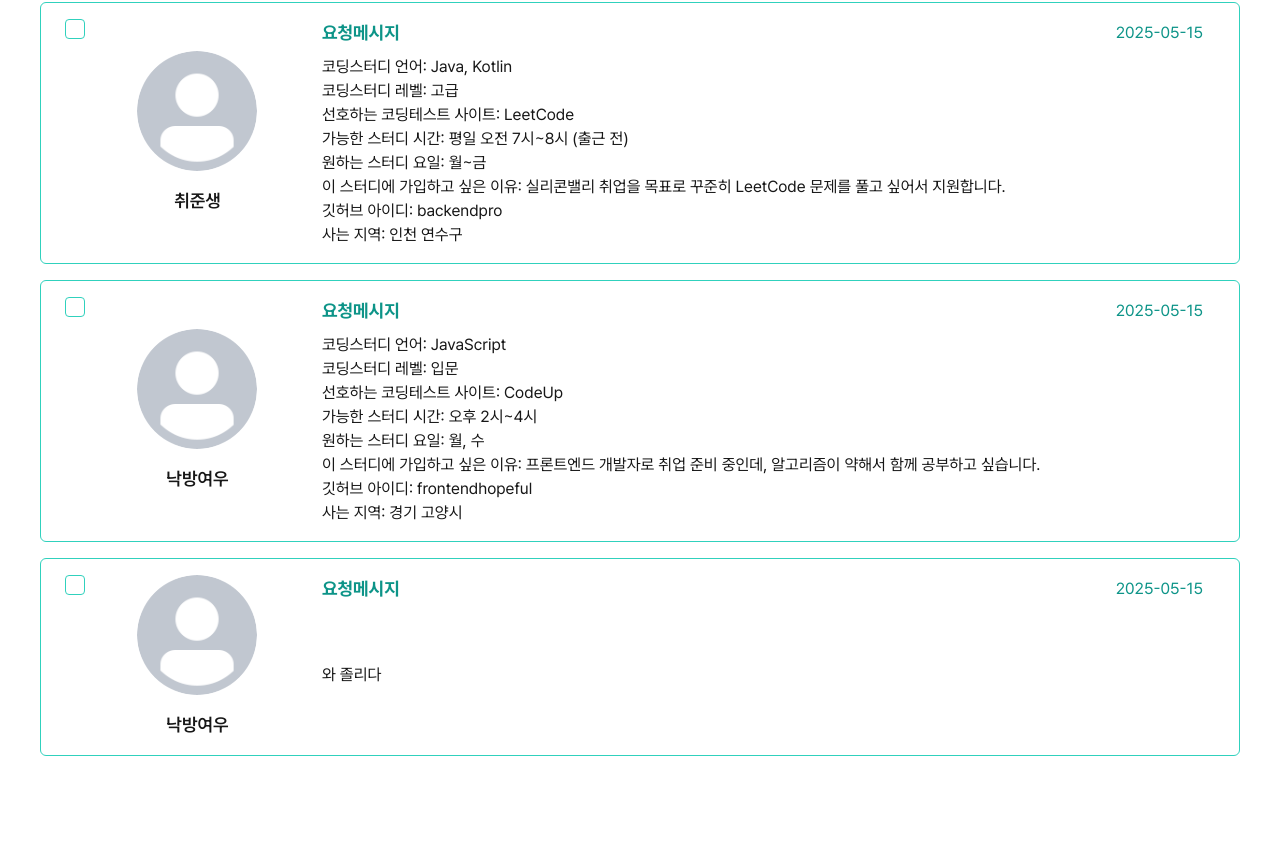
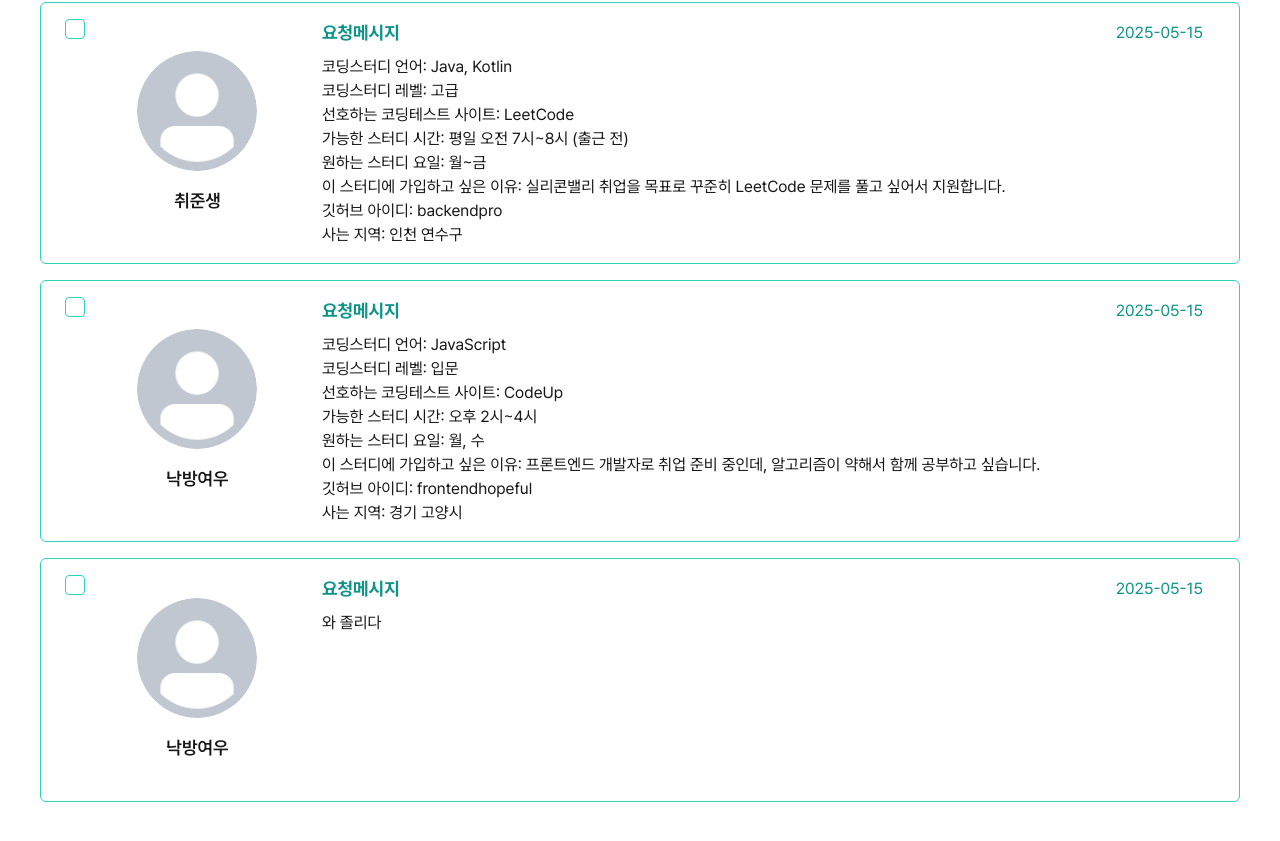
Before and after one commit to Nubblee/NubbleV2-FE, a Next.js app: page /study/1/management/approve in a window 1280 px wide. Shown: the part 1017-1858 px from the top of the page. Before the commit the page ends 1821 px from the top, so only its background shows below. Built offline with nearby package versions, Linux system fonts and the light colour scheme.

Commit message:
feat: approveCard 수정 (#36)

```diff
--- a/app/(default)/study/[title]/management/_component/ApproveCard.tsx
+++ b/app/(default)/study/[title]/management/_component/ApproveCard.tsx
@@ -35,7 +35,9 @@ const ApproveCard = ({
             </span>
             <span className="text-green-dark">{requestedAt}</span>
           </div>
-          <span className="whitespace-pre-wrap my-auto">{requestMessage}</span>
+          <span className="whitespace-pre-wrap my-auto min-h-[174px]">
+            {requestMessage}
+          </span>
         </div>
       </div>
     </Card>
```
